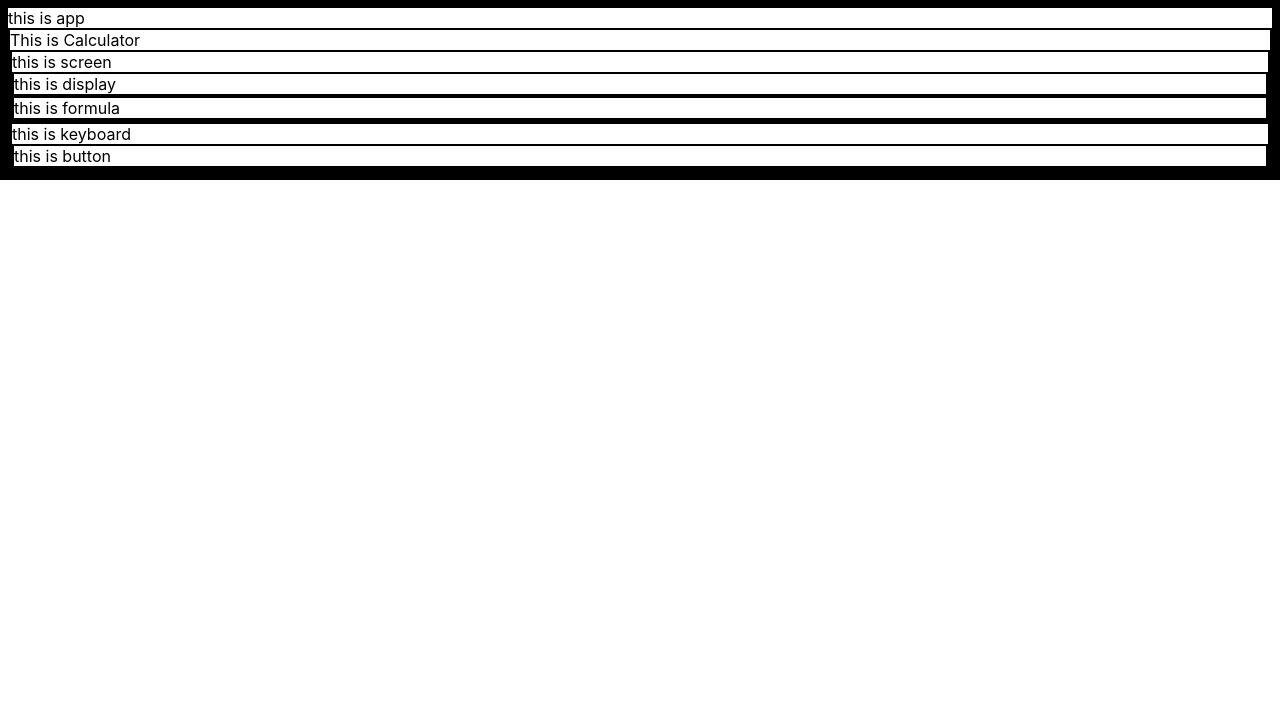
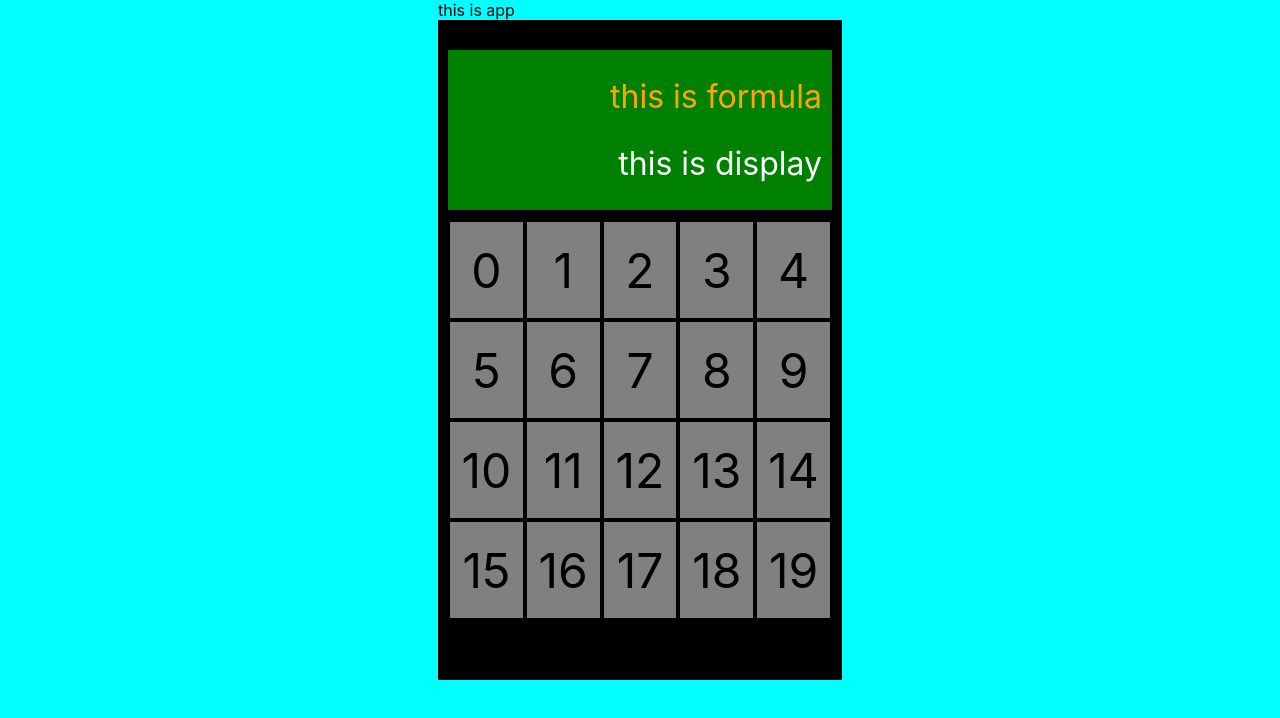
Before and after one commit to markoter/javascript-calculator, a React (Create React App) app: page / in a window 1280 px wide. Shown: the top 718 px of the page. Built offline with nearby package versions, Linux system fonts and the light colour scheme.

Commit message:
make it look like a calculator in css

```diff
--- a/src/Button.js
+++ b/src/Button.js
@@ -1,7 +1,9 @@
-const Button = () => {
+const Button = (props) => {
+    const {placeholder} = props
+    console.log(placeholder)
     return(
-        <div id="button">
-            this is button
+        <div className="button">
+            {placeholder}
         </div>
     )
 }
--- a/src/Keyboard.js
+++ b/src/Keyboard.js
@@ -1,9 +1,18 @@
 import Button from "./Button"
 const Keyboard = () => {
-    return(
+
+    const buttons = [...Array(20).keys()]
+    return (
         <div id="keyboard">
-            this is keyboard
-            <Button />
+            {
+                buttons.map((button) => (
+                    <Button
+                    key={button}
+                    placeholder={button}
+                    />
+                ))
+            }
+
         </div>
     )
 }
--- a/src/Screen.js
+++ b/src/Screen.js
@@ -4,9 +4,8 @@ import Display from "./Display"
 const Screen = () => {
     return(
         <div id="screen">
-            this is screen
+            <Formula />
             <Display />
-            <Formula />
         </div>
     )
 }
--- a/src/index.css
+++ b/src/index.css
@@ -1,14 +1,57 @@
+:root {
+  --color-calculator: black;
+  --color-screen: green;
+  --color-button: gray;
+  --color-keyboard: white;
+  --color-background: aqua;
+  --color-text-display: white;
+  --color-text-formula: orange;
+}
+
 body {
   margin: 0;
   font-family: -apple-system, BlinkMacSystemFont, "Segoe UI", "Roboto", "Oxygen", "Ubuntu", "Cantarell", "Fira Sans", "Droid Sans", "Helvetica Neue", sans-serif;
   -webkit-font-smoothing: antialiased;
   -moz-osx-font-smoothing: grayscale;
+  background-color: var(--color-background);
+  display: flex;
+  align-items: center;
+  justify-content: center;
 }
 
-code {
-  font-family: source-code-pro, Menlo, Monaco, Consolas, "Courier New", monospace;
+#calculator {
+  background-color: var(--color-calculator);
+  padding: 10px;
+  width: 30vw;
+  height: 80vh;
 }
-
-* {
-  border: 2px solid black;
+#calculator #screen {
+  font-size: 2rem;
+  background-color: var(--color-screen);
+  margin-bottom: 10px;
+  height: 20vh;
+  display: flex;
+  flex-direction: column;
+  justify-content: space-evenly;
+  padding: 0px 10px;
+  text-align: right;
+}
+#calculator #screen #formula {
+  color: var(--color-text-formula);
+}
+#calculator #screen #display {
+  color: var(--color-text-display);
+}
+#calculator #keyboard {
+  display: grid;
+  grid-template-columns: repeat(5, 1fr);
+  height: 50vh;
+}
+#calculator #keyboard .button {
+  font-size: 3rem;
+  background-color: var(--color-button);
+  margin: 2px;
+  display: flex;
+  justify-content: center;
+  align-items: center;
 }/*# sourceMappingURL=index.css.map */
--- a/src/index.scss
+++ b/src/index.scss
@@ -1,3 +1,15 @@
+:root {
+  --color-calculator: black;
+  --color-screen: green;
+  --color-button: gray;
+  --color-keyboard: white;
+  --color-background: aqua;
+  --color-text-display: white;
+  --color-text-formula: orange;
+
+
+}
+
 body {
   margin: 0;
   font-family: -apple-system, BlinkMacSystemFont, 'Segoe UI', 'Roboto', 'Oxygen',
@@ -5,12 +17,56 @@ body {
     sans-serif;
   -webkit-font-smoothing: antialiased;
   -moz-osx-font-smoothing: grayscale;
+  background-color: var(--color-background);
+  display: flex;
+  align-items: center;
+  justify-content: center;
 }
 
-code {
-  font-family: source-code-pro, Menlo, Monaco, Consolas, 'Courier New',
-    monospace;
+* {
+  // border: 2px solid black;
 }
-* {
-  border: 2px solid black;
+
+#calculator {
+  background-color: var(--color-calculator);
+  padding: 10px;
+  width: 30vw;
+  height: 80vh;
+
+  #screen {
+    font-size: 2rem;
+    background-color: var(--color-screen);
+    margin-bottom: 10px;
+    height: 20vh;
+    display: flex;
+    flex-direction: column;
+    justify-content: space-evenly;
+    padding: 0px 10px;
+    text-align: right;
+
+    #formula {
+      color: var(--color-text-formula);
+    }
+
+    #display {
+      color: var(--color-text-display);
+    }
+  }
+
+  #keyboard {
+    //background-color: var(--color-keyboard);
+    display: grid;
+    grid-template-columns: repeat(5, 1fr);
+    height: 50vh;
+
+    .button {
+      font-size: 3rem;
+      background-color: var(--color-button);
+      margin: 2px;
+      display: flex;
+      justify-content: center;
+      align-items: center;
+    }
+  }
+
 }
```
Also changed, not shown: 1 other file (tests, documents, lock files or other folders).
